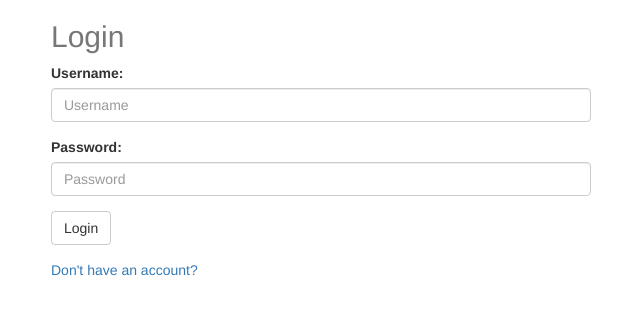
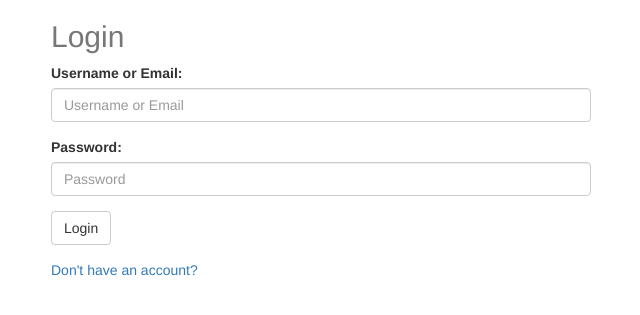
Before and after one commit to surajpatil-20/D-auth, a Django app: page /login/ in a window 1280 px wide. Shown: the top 315 px of the page, without its empty margins (319-959 px from the left). Run offline with Django 5.2, Linux system fonts and the light colour scheme; some libraries are stand-ins or nearby versions.

Commit message:
third commit

```diff
--- a/authe/models.py
+++ b/authe/models.py
@@ -8,3 +8,9 @@ class CustomUserCreationForm(UserCreationForm):
     class Meta:
         model = User
         fields = ("first_name", "last_name", "username", "email", "password1", "password2")
+
+    def clean_email(self):
+            email = self.cleaned_data.get('email')
+            if User.objects.filter(email=email).exists():
+                 raise forms.ValidationError("This email is already in use.")
+            return email
--- a/authe/templates/login.html
+++ b/authe/templates/login.html
@@ -10,8 +10,8 @@
         <form method="POST" action={% url 'login' %}>
             {% csrf_token %}
             <div class="form-group">
-                <label for={{ form.username.id_for_label }}>Username:</label>
-                <input type="text" name={{ form.username.name }} class="form-control" maxlength="150" placeholder = "Username" required>
+                <label for={{ form.username.id_for_label }}>Username or Email:</label>
+                <input type="text" name={{ form.username.name }} class="form-control" maxlength="150" placeholder = "Username or Email" required>
                 <span class="text-danger">{{ form.username.errors }}</span>
             </div>
             <div class="form-group">
@@ -28,6 +28,7 @@
     </div>
   </div>
 
+
   <style>
     .container{
         display: flex;
--- /dev/null
+++ b/authe/tokens.py
@@ -0,0 +1,6 @@
+from django.contrib.auth.tokens import PasswordResetTokenGenerator
+
+class TokenGenerator(PasswordResetTokenGenerator):
+    pass
+
+token_generator = TokenGenerator()
--- a/authe/views.py
+++ b/authe/views.py
@@ -13,19 +13,45 @@ from django.contrib.sites.shortcuts import get_current_site
 from django.contrib.auth.tokens import default_token_generator as token_generator
 from django.core.mail import send_mail
 from .models import CustomUserCreationForm
+from .tokens import token_generator
+
 
 # Create your views here.
 
+# def login_view(request):
+#     if request.method == 'POST':
+#         form = AuthenticationForm(request,data = request.POST)
+#         if form.is_valid():
+#             user = form.get_user()
+#             login(request, user)
+#             return redirect("home")
+#     else:
+#         form = AuthenticationForm()
+#     return render(request, 'login.html',{'form':form})
+
 def login_view(request):
     if request.method == 'POST':
-        form = AuthenticationForm(request,data = request.POST)
-        if form.is_valid():
-            user = form.get_user()
-            login(request, user)
-            return redirect("home")
+        form = AuthenticationForm(request, data=request.POST)
+        username_or_email = request.POST.get("username")
+        password = request.POST.get("password")
+        try:
+            if '@' in username_or_email :
+                user_obj = User.objects.filter(email=username_or_email).first()
+                username = user_obj.username if user_obj else username_or_email
+            else:
+                username= username_or_email
+        except User.DoesNotExist:
+            username = username_or_email
+
+        user = authenticate(username=username,password=password)
+        if user:
+            login(request,user)
+            return redirect('home')
     else:
         form = AuthenticationForm()
-    return render(request, 'login.html',{'form':form})
+    return render(request,'login.html', {'form':form})
+
+
 
 
 def signup_view(request):
```
Also changed, not shown: authe/URLs.py (+4 -4 lines), authe/templates/home.html (+10 -2 lines), db.sqlite3.
